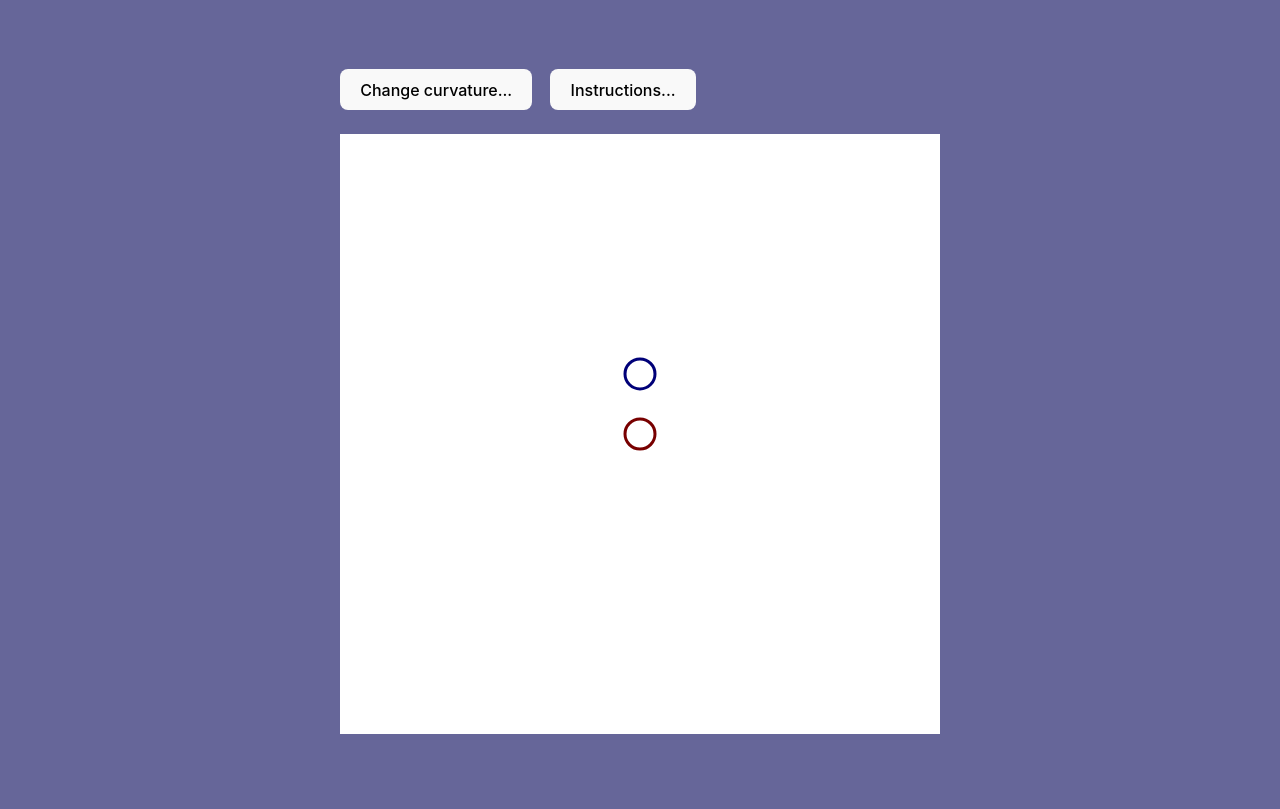
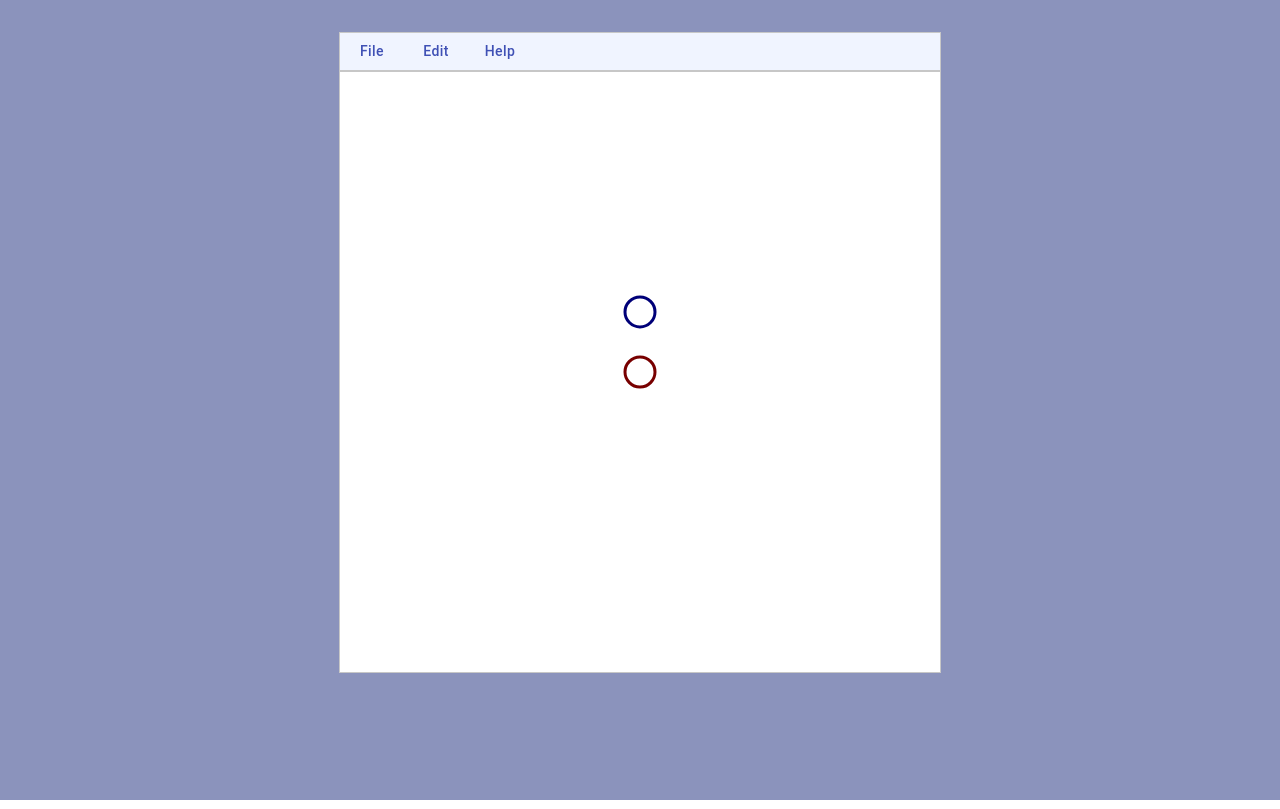
Before and after one commit to Mattias-Wikstrom/hyper-web, a React (Vite) app in the folder hyper-web/: page / in a window 1280 px wide. Built offline with nearby package versions, Linux system fonts and the light colour scheme.

Commit message:
The web version of Hyper is now based on Google's Material UI. First version.

```diff
--- a/hyper-web/package.json
+++ b/hyper-web/package.json
@@ -13,6 +13,10 @@
     "test:coverage": "vitest --coverage"
   },
   "dependencies": {
+    "@emotion/react": "^11.14.0",
+    "@emotion/styled": "^11.14.0",
+    "@mui/material": "^6.4.2",
+    "@mui/styles": "^6.4.2",
     "react": "^18.3.1",
     "react-dom": "^18.3.1"
   },
--- a/hyper-web/src/App.tsx
+++ b/hyper-web/src/App.tsx
@@ -1,15 +1,16 @@
 import Hyper from "./Hyper";
 import './App.css'
 import React from 'react';
-
+import { ThemeProvider } from '@mui/material/styles';
+import theme from './theme';
 function App() {
   return (
     <>
-      <div className="card">
-      <React.StrictMode>
-        <Hyper />
-      </React.StrictMode>
-          </div>
+        <React.StrictMode>
+          <ThemeProvider theme={theme}>
+            <Hyper />
+          </ThemeProvider>
+        </React.StrictMode>
     </>
   )
 }
--- a/hyper-web/src/Hyper.tsx
+++ b/hyper-web/src/Hyper.tsx
@@ -6,6 +6,12 @@ import { Trig } from './Trig';
 import { SpaceElement } from './SpaceElement';
 import InfoModal from './InfoModal';
 import CurvatureModal from './CurvatureModal';
+import { Button, Typography } from '@mui/material';
+import { withTheme } from '@mui/styles';
+import Box from '@mui/material/Box';
+import Menu from '@mui/material/Menu';
+import MenuItem from '@mui/material/MenuItem';
+import { Alert } from '@mui/material';
 
 interface HyperProps {
 }
@@ -16,7 +22,7 @@ interface HyperState {
   elements: Array<SpaceElement>;
   magnification: number;
   drawingDist: Length;
-  isModalOpen: boolean;
+  isInfoModalOpen: boolean;
   isCurvatureModalOpen: boolean;
   bShiftDown: boolean;
   bControlDown: boolean;
@@ -27,10 +33,34 @@ interface HyperState {
   bChanged: boolean;
   angularSpeed: Angle;
   linearSpeed: Length;
+  anchorEl: null | HTMLElement;
+  fileOpen : boolean;
+  editOpen : boolean;
+  helpOpen : boolean;
+  alertMessage : string;
 }
 
 class Hyper extends Component<HyperProps, HyperState> {
   canvasRef: React.RefObject<HTMLCanvasElement>;
+
+  componentDidMount() {
+    document.addEventListener('keydown', this.onKeyPressed);
+    document.addEventListener('keyup', this.onKeyReleased);
+
+    this.repaint();
+  }
+
+  componentWillUnmount() {
+    document.removeEventListener('keydown', this.onKeyPressed);
+    document.removeEventListener('keyup', this.onKeyReleased);
+  }
+
+  handleKeyDown = (event: KeyboardEvent) => {
+    // Perform actions based on the keyboard event
+    // For example, update state or trigger side effects
+    console.log(`Key pressed: ${event.key}`);
+  };
+
 
   /*private hasChangedListener : ((input: boolean) => void) | null = null;
 
@@ -149,7 +179,7 @@ class Hyper extends Component<HyperProps, HyperState> {
       elements: [],
       magnification: 0.2,
       drawingDist: new Length(1.001),
-      isModalOpen: false,
+      isInfoModalOpen: false,
       isCurvatureModalOpen: false,
       bShiftDown: false,
       bControlDown: false,
@@ -159,13 +189,18 @@ class Hyper extends Component<HyperProps, HyperState> {
       bXDown: false,
       bChanged: false,
       angularSpeed: new Angle(Math.PI / 32),
-      linearSpeed: new Length(0.25)
+      linearSpeed: new Length(0.25),
+      anchorEl: null,
+      fileOpen : false,
+      editOpen : false,
+      helpOpen : false,
+      alertMessage : ''
     };
 
     this.canvasRef = createRef();
   }
 
-  onKeyPressed = (e: React.KeyboardEvent) => {
+  onKeyPressed = (e: KeyboardEvent) => {
     console.log('onKeyPressed', e.key);
 
     switch (e.key) {
@@ -329,7 +364,7 @@ class Hyper extends Component<HyperProps, HyperState> {
     }
   };
 
-  onKeyReleased = (e: React.KeyboardEvent) => {
+  onKeyReleased = (e: KeyboardEvent) => {
     console.log('onKeyReleased', e.key);
     switch (e.key) {
       case "q":
@@ -397,10 +432,6 @@ class Hyper extends Component<HyperProps, HyperState> {
     }
   };
 
-  componentDidMount() {
-    this.repaint();
-  }
-
   componentDidUpdate() {
     this.repaint();
   }
@@ -425,7 +456,7 @@ class Hyper extends Component<HyperProps, HyperState> {
       const context = canvas.getContext('2d');
       if (context) {
         context.setTransform(1, 0, 0, 1, 1, 1);
-        context.clearRect(0, 0, canvas.width, canvas.height); // Clear the canvas
+        context.clearRect(-10, -10, canvas.width + 20, canvas.height + 20); // Clear the canvas
 
         context.setTransform(this.calculateTransform(canvas));
 
@@ -461,41 +492,156 @@ class Hyper extends Component<HyperProps, HyperState> {
     });
   };
 
+  handleClick = (event: React.MouseEvent<HTMLElement>) => {
+    this.setState({
+      fileOpen: event.currentTarget.id == "file-menu-button",
+      editOpen: event.currentTarget.id == "edit-menu-button",
+      helpOpen: event.currentTarget.id == "help-menu-button",
+      anchorEl: event.currentTarget
+    });
+  }
+
+  handleClose = () => {
+    this.setState({
+      fileOpen: false,
+      editOpen: false,
+      helpOpen: false,
+      anchorEl: null
+    });
+  }
+
+  handleMenuItemClick = (item : string) => {
+    this.handleClose();
+    switch (item)
+    {
+      case 'open':
+        this.setState({
+          alertMessage: 'The Open feature has not implemented yet.'
+        });
+        break;
+      case 'download':
+        this.setState({
+          alertMessage: 'The Download feature has not implemented yet.'
+        });
+        break;
+      case 'curvature':
+        this.setState({ isCurvatureModalOpen: true })
+        break;
+      case 'instructions':
+        this.setState({ isInfoModalOpen: true })
+        break;
+    }
+  }
+
   render(): ReactNode {
+    const { theme } = this.props as any;
     return (
-      <div style={{ padding: '5px', textAlign: 'left', minWidth: '400px' }}>
-        <button onClick={() => this.setState({ isCurvatureModalOpen: true })}>
-            Change curvature...
-          </button>
+      <div style={{ textAlign: 'left', backgroundColor: theme.palette.background.default, }}>
+        <div>
+        <Box style={{
+              border: '1px solid #c7c7c7',
+              lineHeight: 0
+            }}             >
+        <Button
+          id="file-menu-button"
+          aria-controls={this.state.fileOpen ? 'basic-menu' : undefined}
+          aria-haspopup="true"
+          aria-expanded={this.state.fileOpen ? 'true' : undefined}
+          onClick={this.handleClick}
+          sx={{ textTransform: 'none', userSelect: 'none' }}
+        >
+          File
+        </Button>
+        <Menu
+          id="file-menu"
+          anchorEl={this.state.anchorEl}
+          open={this.state.fileOpen}
+          onClose={this.handleClose}
+          MenuListProps={{
+            'aria-labelledby': 'file-menu-button'
+          }}
+        >
+          <MenuItem onClick={() => { this.handleMenuItemClick('open'); }}>Open...</MenuItem>
+          <MenuItem onClick={() => { this.handleMenuItemClick('download'); }}>Download...</MenuItem>
+        </Menu>
+        <Button
+          id="edit-menu-button"
+          aria-controls={this.state.editOpen ? 'basic-menu' : undefined}
+          aria-haspopup="true"
+          aria-expanded={this.state.editOpen ? 'true' : undefined}
+          onClick={this.handleClick}
+          sx={{ textTransform: 'none', userSelect: 'none' }}
+        >
+          Edit
+        </Button>
+        <Menu
+          id="edit-menu"
+          anchorEl={this.state.anchorEl}
+          open={this.state.editOpen}
+          onClose={this.handleClose}
+          MenuListProps={{
+            'aria-labelledby': 'edit-menu-button',
+          }}
+        >
+          <MenuItem onClick={() => this.handleMenuItemClick('curvature')}>Curvature...</MenuItem>
+        </Menu>
+        <Button
+          id="help-menu-button"
+          aria-controls={this.state.helpOpen ? 'basic-menu' : undefined}
+          aria-haspopup="true"
+          aria-expanded={this.state.helpOpen ? 'true' : undefined}
+          onClick={this.handleClick}
+          sx={{ textTransform: 'none', userSelect: 'none' }}
+        >
+          Help
+        </Button>
+        <Menu
+          id="help-menu"
+          anchorEl={this.state.anchorEl}
+          open={this.state.helpOpen}
+          onClose={this.handleClose}
+          MenuListProps={{
+            'aria-labelledby': 'help-menu-button',
+          }}
+        >
+          <MenuItem onClick={() => this.handleMenuItemClick('instructions')}>Instructions...</MenuItem>
+        </Menu>
+
+        </Box>
+        </div>
+
         <CurvatureModal
           isOpen={this.state.isCurvatureModalOpen}
           onClose={(_curvature) => {this.setState({ curvature: _curvature, invCurvature: 1 / _curvature, isCurvatureModalOpen: false  }); this.canvasRef.current?.focus()}}
           previousCurvature={this.state.curvature}
           title={'Hyper'}
         />
-        &nbsp;&nbsp;&nbsp;&nbsp;
-        <button onClick={() => this.setState({ isModalOpen: true })}>
-            Instructions...
-          </button>
         <InfoModal
-          isOpen={this.state.isModalOpen}
-          onClose={() => {this.setState({ isModalOpen: false  }); this.canvasRef.current?.focus()}}
+          isOpen={this.state.isInfoModalOpen}
+          onClose={() => {this.setState({ isInfoModalOpen: false  }); this.canvasRef.current?.focus()}}
           title={'Hyper'}
           content={info}
         />
-        <br></br>
-        <br></br>
-        <canvas
-          ref={this.canvasRef}
-          width={'600px'}
-          height={'600px'}
-          tabIndex={0} // Make canvas focusable to capture keyboard events
-          onKeyDown={this.onKeyPressed}
-          onKeyUp={this.onKeyReleased}
-          onMouseDown={this.onMousePressed}
-        >
-        </canvas>
+        <Box style={{
+              border: '1px solid #c7c7c7',
+              lineHeight: 0
+            }}
+            width={'600px'}
+            height={'600px'}
+            ><canvas
+            ref={this.canvasRef}
+            width={'600px'}
+            height={'600px'}
+            onMouseDown={this.onMousePressed}
+          ></canvas></Box>
+          {this.state.alertMessage && (
+          <Alert severity='info'
+            onClose={() => this.setState({ alertMessage: '' })}>
+              {this.state.alertMessage}
+            </Alert>
+          )}
       </div>
+
     );
   }
 }
@@ -535,4 +681,4 @@ const info = `
             THE SOFTWARE IS PROVIDED 'AS IS', WITHOUT WARRANTY OF ANY KIND, EXPRESS OR IMPLIED, INCLUDING BUT NOT LIMITED TO THE WARRANTIES OF MERCHANTABILITY, FITNESS FOR A PARTICULAR PURPOSE, AND NONINFRINGEMENT. IN NO EVENT SHALL THE AUTHORS OR COPYRIGHT HOLDERS BE LIABLE FOR ANY CLAIM, DAMAGES, OR OTHER LIABILITY, WHETHER IN AN ACTION OF CONTRACT, TORT, OR OTHERWISE, ARISING FROM, OUT OF, OR IN CONNECTION WITH THE SOFTWARE OR THE USE OR OTHER DEALINGS IN THE SOFTWARE.
         `;
 
-export default Hyper;
+export default withTheme(Hyper);
--- a/hyper-web/src/InfoModal.tsx
+++ b/hyper-web/src/InfoModal.tsx
@@ -1,4 +1,5 @@
 import React from 'react';
+import { Button } from '@mui/material';
 
 interface ModalProps {
   isOpen: boolean;
@@ -22,7 +23,7 @@ const InfoModal: React.FC<ModalProps> = ({ isOpen, onClose, title, content }) =>
       <div style={styles.modal}>
         <h2>{title}</h2>
         <p style={{maxHeight: "400px", overflow: "scroll", textAlign: "left"}}>{contentWithLineBreaks}</p>
-        <button onClick={onClose}>Close</button>
+        <Button onClick={onClose} variant="contained">Close</Button>
       </div>
     </div>
   );
--- a/hyper-web/src/index.css
+++ b/hyper-web/src/index.css
@@ -11,6 +11,11 @@
   text-rendering: optimizeLegibility;
   -webkit-font-smoothing: antialiased;
   -moz-osx-font-smoothing: grayscale;
+
+  --primary-color: #8b93bc;
+  --secondary-color: #f44336;
+  --background-color: #f0f4ff;
+  --background-color2: #8b93bc;
 }
 
 a {
@@ -25,10 +30,9 @@ a:hover {
 body {
   margin: 0;
   display: flex;
-  place-items: center;
   min-width: 320px;
   min-height: 100vh;
-  background-color: #669;
+  background-color: var(--background-color2);
 }
 
 canvas {
@@ -41,24 +45,6 @@ h1 {
   line-height: 1.1;
 }
 
-button {
-  border-radius: 8px;
-  border: 1px solid transparent;
-  padding: 0.6em 1.2em;
-  font-size: 1em;
-  font-weight: 500;
-  font-family: inherit;
-  background-color: #1a1a1a;
-  cursor: pointer;
-  transition: border-color 0.25s;
-}
-button:hover {
-  border-color: #646cff;
-}
-button:focus,
-button:focus-visible {
-  outline: 4px auto -webkit-focus-ring-color;
-}
 
 @media (prefers-color-scheme: light) {
   :root {
@@ -68,7 +54,4 @@ button:focus-visible {
   a:hover {
     color: #747bff;
   }
-  button {
-    background-color: #f9f9f9;
-  }
 }
--- /dev/null
+++ b/hyper-web/src/theme.ts
@@ -0,0 +1,23 @@
+import { createTheme } from '@mui/material/styles';
+
+const theme = createTheme({
+  palette: {
+    primary: {
+      light: '#757ce8',
+      main: '#3f50b5',
+      dark: '#002884',
+      contrastText: '#fff',
+    },
+    secondary: {
+      light: '#ff7961',
+      main: '#f44336',
+      dark: '#ba000d',
+      contrastText: '#000',
+    },
+    background: {
+      default: '#f0f4ff', // Custom background color
+    },
+  },
+});
+
+export default theme;
```
Also changed, not shown: hyper-web/src/CurvatureModal.tsx (+5 -2 lines), 1 other file (tests, documents, lock files or other folders).
